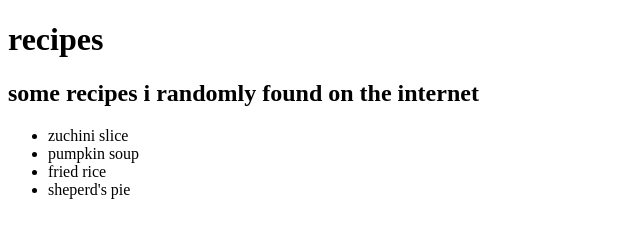
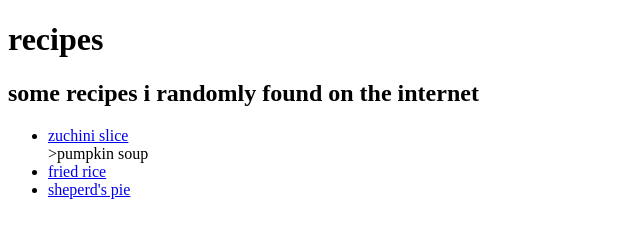
Before and after one commit to abdelrahmanHossam1/odinproject, a plain HTML site: page index.html in a window 1280 px wide. Shown: the whole page, without its empty margins (0-640 px from the left). Drawn offline with Linux system fonts and the light colour scheme.

Commit message:
Add links and refrences to the food
The first version only described how the website will look like so I added some links so the user can see the recipes

```diff
--- a/index.html
+++ b/index.html
@@ -9,10 +9,10 @@
         <h1>recipes</h1>
         <h2>some recipes i randomly found on the internet</h2>
         <ul>
-            <li><a>zuchini slice</a></li>
-            <li><a>pumpkin soup</a></li>
-            <li><a>fried rice</a></li>
-            <li><a>sheperd's pie</a></li>
+            <li><a href="recipes/zuchini-slice.html" target="_blank" rel="noreferrer">zuchini slice</a></li>
+            <li<a href="recipes/pumpkin-soup.html" target="_blank" rel="noreferrer">>pumpkin soup</a></li>
+            <li><a href="recipes/fried-rice.html" target="_blank" rel="noreferrer">fried rice</a></li>
+            <li><a href="recipes/sheperd-pie.html" target="_blank" rel="noreferrer">sheperd's pie</a></li>
         </ul>
     </body>
 </html>
```
